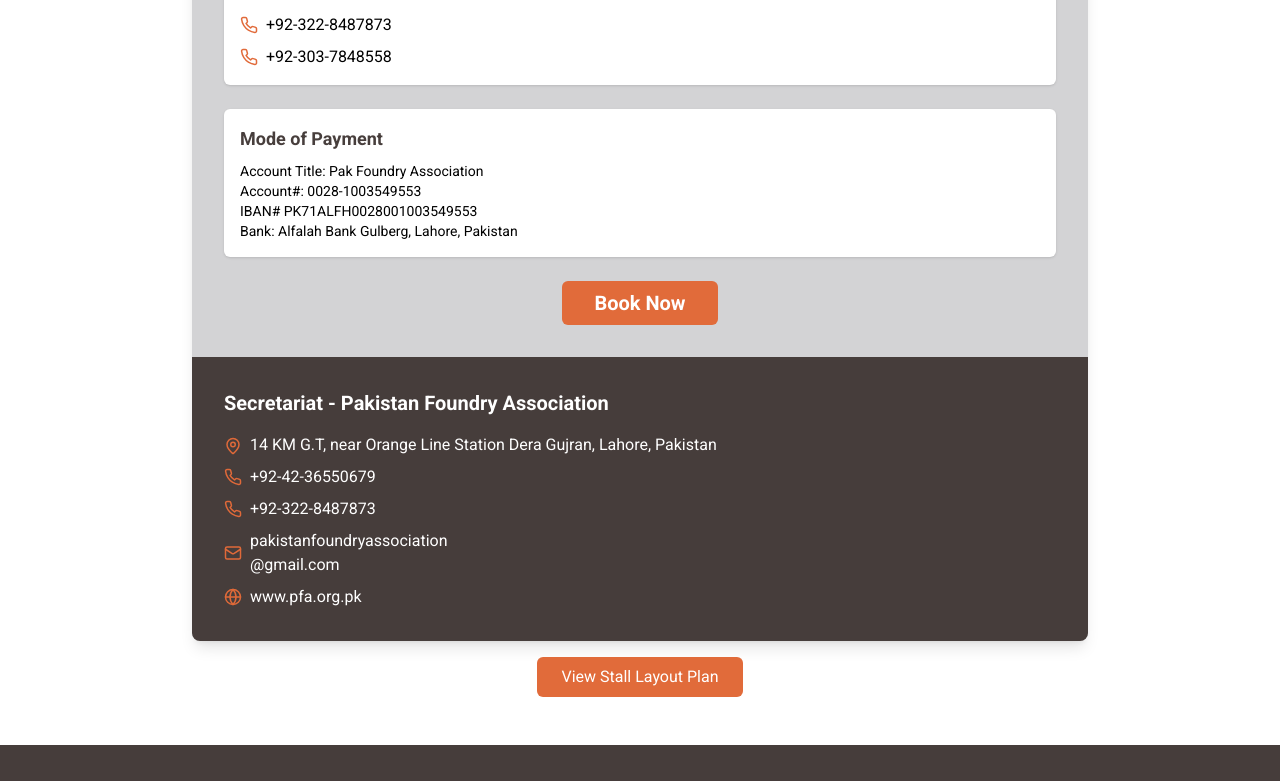
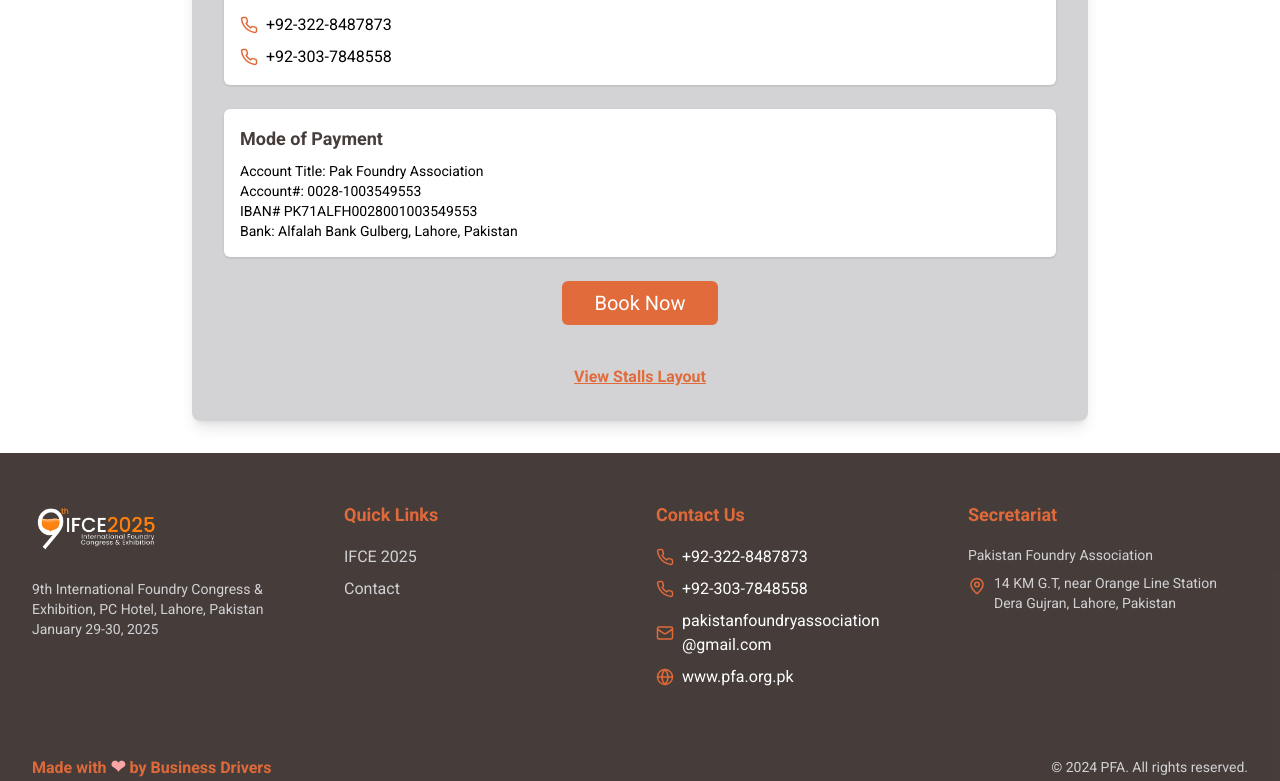
Before and after one commit to businessdrivers01/pfpOrg, a React (Vite) app: page /book-stall in a window 1280 px wide. Shown: the part 700-1481 px from the top of the page. Built offline with nearby package versions, Linux system fonts and the light colour scheme.

Commit message:
add formspree, just form id left

```diff
--- a/src/components/BookStall/BookStall.jsx
+++ b/src/components/BookStall/BookStall.jsx
@@ -6,6 +6,8 @@
 
 export default function BookStall() {
   const [isLayoutOpen, setIsLayoutOpen] = useState(false)
+  const [popup, setPopup] = useState({ message: '', show: false, success: false })
+
   const handleLayoutOpen = () => {
     setIsLayoutOpen(!isLayoutOpen)
   }
@@ -27,9 +29,41 @@
 
   const handleSubmit = (e) => {
     e.preventDefault()
-    console.log('Form submitted:', formData)
-    // Here you would typically send the data to your server
+
+    // Send form data to Formspree
+    const formUrl = 'https://formspree.io/f/YOUR_FORM_ID' // Replace with your Formspree form ID
+    const formPayload = new FormData()
+    Object.keys(formData).forEach(key => formPayload.append(key, formData[key]))
+
+    fetch(formUrl, {
+      method: 'POST',
+      body: formPayload,
+      headers: {
+        'Accept': 'application/json',
+      },
+    })
+      .then((response) => {
+        if (response.ok) {
+          setPopup({ message: 'Details submitted successfully!', show: true, success: true })
+          setFormData({
+            companyName: '',
+            address: '',
+            contactPerson: '',
+            designation: '',
+            cell: '',
+            email: '',
+            stallCategory: '',
+            stallNo: '',
+          })
+        } else {
+          setPopup({ message: 'Form submission failed. Please try again later.', show: true, success: false })
+        }
+      })
+      .catch(() => {
+        setPopup({ message: 'An error occurred. Please try again later.', show: true, success: false })
+      })
   }
+
   return (
     <motion.div
       initial={{ opacity: 0, scale: 0.9 }}
@@ -160,6 +194,7 @@
               />
             </div>
           </div>
+
           <div className="bg-white p-4 rounded-md shadow">
             <h2 className="text-lg font-semibold text-darkGray mb-2">For Stall Reservation & Price Confirmation Please Contact</h2>
             <div className="flex flex-col space-y-2">
@@ -171,9 +206,9 @@
                 <Phone className="text-orange mr-2" size={18} />
                 <span>+92-303-7848558</span>
               </div>
-
             </div>
           </div>
+
           <div className="bg-white p-4 rounded-md shadow">
             <h2 className="text-lg font-semibold text-darkGray mb-2">Mode of Payment</h2>
             <p className="text-sm">
@@ -188,63 +223,34 @@
           </div>
 
           <div className="flex justify-center">
-            <MyButton
-              className="md:px-8 text-xl font-bold"
-              children='Book Now' type='submit' />
+            <MyButton className="md:px-8 text-xl">Book Now</MyButton>
           </div>
 
+          <div className="flex justify-center">
+            <button type="button" onClick={handleLayoutOpen} className="underline text-orange text-base font-bold mt-4">
+              {isLayoutOpen ? "Hide" : "View"} Stalls Layout
+            </button>
+          </div>
+
+          {isLayoutOpen && (
+            <div className="relative mt-4">
+              <img src={stallsLayout} alt="Stalls Layout" className="mx-auto rounded-lg shadow-md" />
+            </div>
+          )}
         </form>
-        <div className="bg-darkGray text-white p-6 md:p-8">
-          <h2 className="text-xl font-semibold mb-4">Secretariat - Pakistan Foundry Association</h2>
-          <div className="flex flex-col space-y-2">
-            <div className="flex items-start">
-              <MapPin className="text-orange mr-2 mt-1 flex-shrink-0" size={18} />
-              <span>14 KM G.T, near Orange Line Station Dera Gujran, Lahore, Pakistan</span>
-            </div>
-            <div className="flex items-center">
-              <Phone className="text-orange mr-2" size={18} />
-              <span>+92-42-36550679</span>
-            </div>
-            <div className="flex items-center">
-              <Phone className="text-orange mr-2" size={18} />
-              <span>+92-322-8487873</span>
-            </div>
-            <div className="flex items-center">
-              <Mail className="text-orange mr-2" size={18} />
-              <span>pakistanfoundryassociation <br /> @gmail.com</span>
-            </div>
-            <div className="flex items-center">
-              <Globe className="text-orange mr-2" size={18} />
-              <span>www.pfa.org.pk</span>
-            </div>
+
+        {/* Popup logic */}
+        {popup.show && (
+          <div
+            className={`fixed bottom-4 right-4 p-4 rounded-lg shadow-lg text-white ${popup.success ? 'bg-green-500' : 'bg-red-500'
+              }`}>
+            <p>{popup.message}</p>
+            <button onClick={() => setPopup({ ...popup, show: false })} className="underline text-sm mt-2">
+              Close
+            </button>
           </div>
-        </div>
+        )}
       </div>
-
-      {isLayoutOpen ? (
-        <>
-          <img
-            className='w-full md:w-[80vw] my-4 md:px-4 mx-auto'
-            src={stallsLayout} alt="Stalls Layout" />
-          <div className="flex justify-center">
-            <MyButton
-              onClick={handleLayoutOpen}
-              children='Hide Stall Layout Plan'
-              className={"my-4 hover:scale-105 duration-300"} />
-          </div>
-        </>
-      ) : (
-        <div className="flex justify-center">
-          <MyButton
-            onClick={handleLayoutOpen}
-            children='View Stall Layout Plan'
-            className={"my-4 hover:scale-105 duration-300"} />
-        </div>)}
-
-
-
-
-
     </motion.div>
   )
 }
--- a/src/components/Contact/Contact.jsx
+++ b/src/components/Contact/Contact.jsx
@@ -33,7 +33,7 @@
         </p>
 
         {showPopup ? (
-          <div className="fixed inset-0 flex justify-center items-center bg-lightGray bg-opacity-75">
+          <div className="fixed inset-0 flex justify-center items-center bg-lightGray bg-opacity-70">
             <div className="bg-white p-8 rounded-lg border-orange border-2">
               <h2 className="text-2xl text-orange font-bold mb-2 text-center">Thank You!</h2>
               <p className="text-center text-darkGray mb-4">
```
